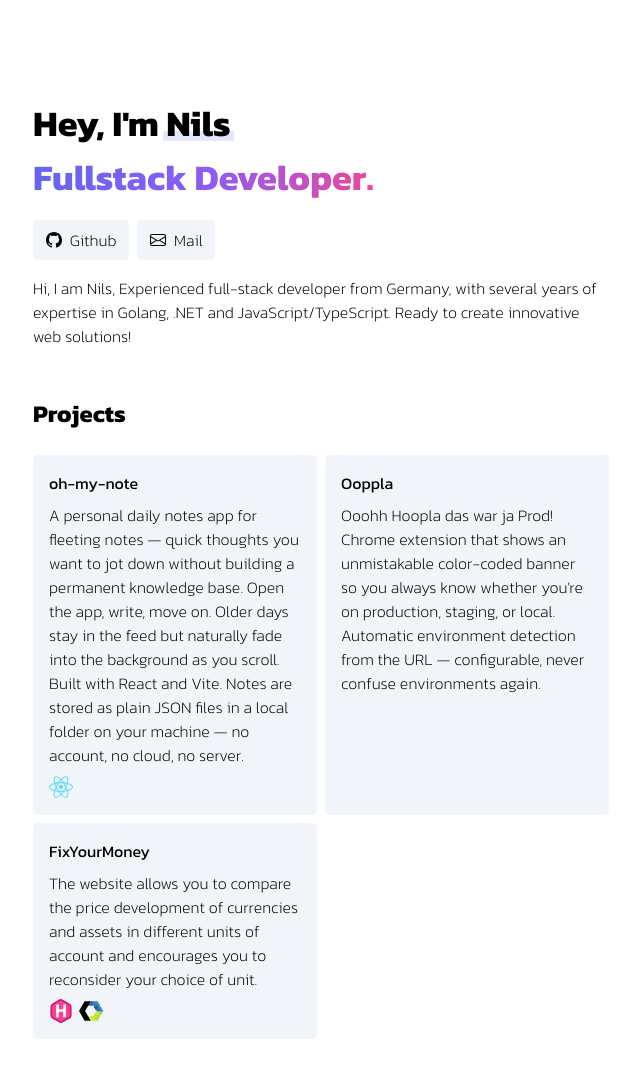
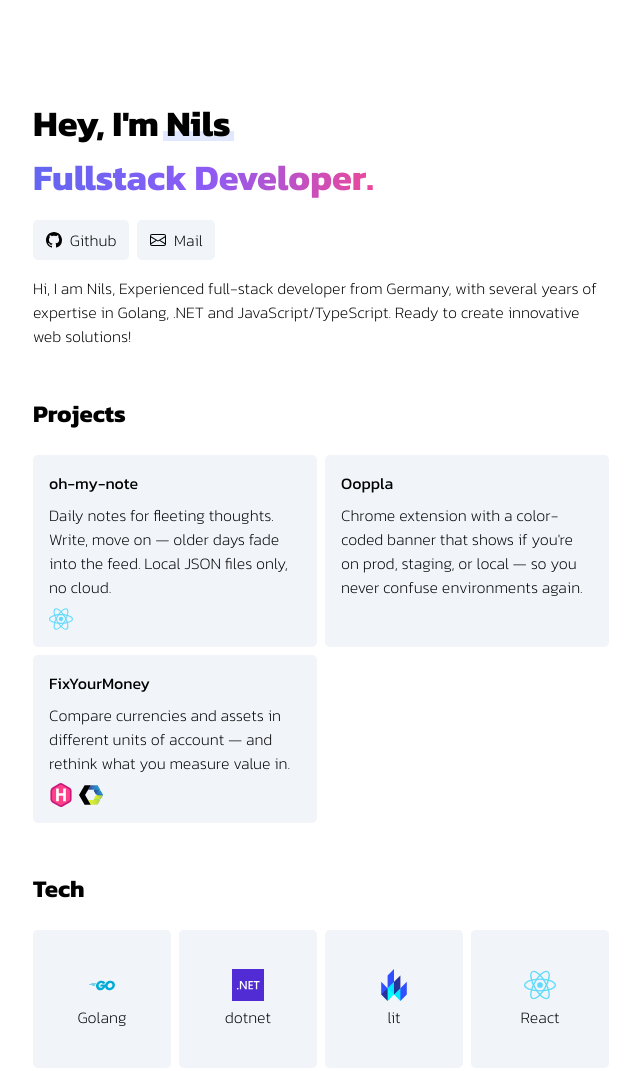
Before and after one commit to nilsleifeld/nilsleifeld.github.io, a website built with Vite: page docs/index.html in a window 1280 px wide. Shown: the top 1071 px of the page, without its empty margins (319-959 px from the left). Built offline with nearby package versions, Linux system fonts and the light colour scheme.

Commit message:
feat: shorten project descriptions

```diff
--- a/docs/index.html
+++ b/docs/index.html
@@ -101,10 +101,8 @@
         >
           <h3>oh-my-note</h3>
           <p>
-            A personal daily notes app for fleeting notes — quick thoughts you want to jot down without building a
-            permanent knowledge base. Open the app, write, move on. Older days stay in the feed but naturally fade into
-            the background as you scroll. Built with React and Vite. Notes are stored as plain JSON files in a local
-            folder on your machine — no account, no cloud, no server.
+            Daily notes for fleeting thoughts. Write, move on — older days fade into the feed. Local JSON files only,
+            no cloud.
           </p>
           <ul class="stack">
             <li class="item" title="React">
@@ -123,9 +121,8 @@
         >
           <h3>Ooppla</h3>
           <p>
-            Ooohh Hoopla das war ja Prod! Chrome extension that shows an unmistakable color-coded banner so you always
-            know whether you're on production, staging, or local. Automatic environment detection from the URL —
-            configurable, never confuse environments again.
+            Chrome extension with a color-coded banner that shows if you're on prod, staging, or local — so you never
+            confuse environments again.
           </p>
         </a>
         <a
@@ -139,8 +136,7 @@
         >
           <h3>FixYourMoney</h3>
           <p>
-            The website allows you to compare the price development of currencies and assets in different units of
-            account and encourages you to reconsider your choice of unit.
+            Compare currencies and assets in different units of account — and rethink what you measure value in.
           </p>
           <ul class="stack">
             <li class="item" title="Hugo">
```
